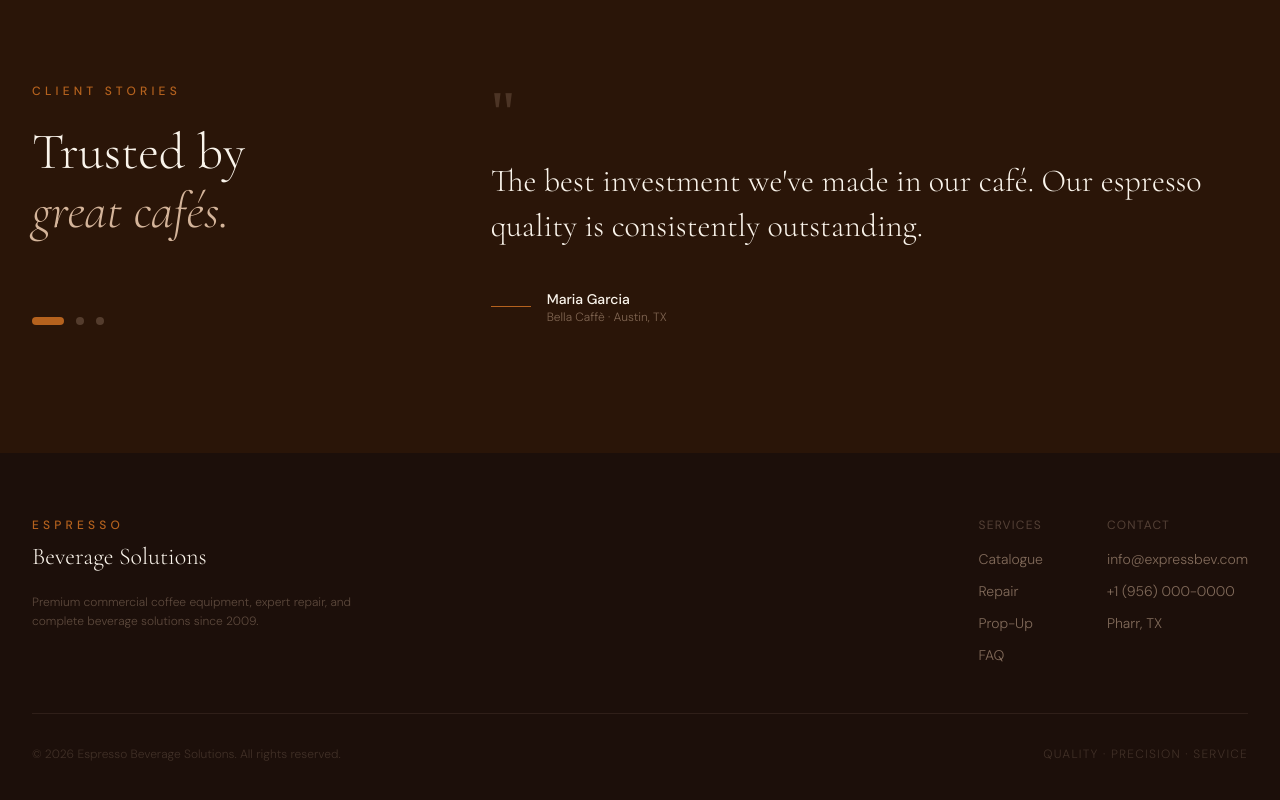
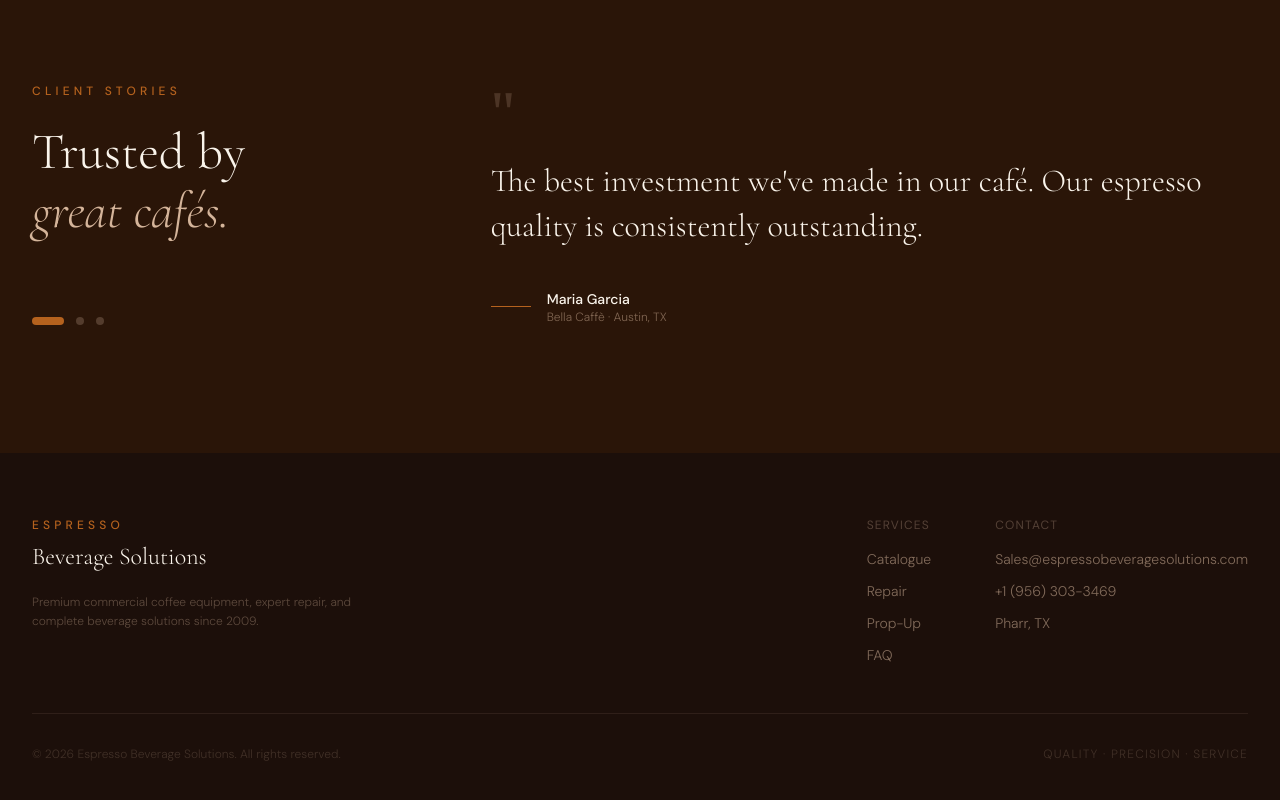
Before and after one commit to tonalliperalesvalencia-lab/EBS_Test-main, a React (Create React App) app: page / in a window 1280 px wide. Shown: the part 2500-3300 px from the top of the page. Built offline with nearby package versions, Linux system fonts and the light colour scheme.

Commit message:
footer changes

```diff
--- a/src/Components/Footer.jsx
+++ b/src/Components/Footer.jsx
@@ -37,8 +37,8 @@ const Footer = ({ onNavigate }) => (
             </div>
             <div className='flex flex-col gap-3'>
               <span className='text-xs tracking-widest uppercase mb-1' style={{color:'rgba(212,180,154,0.3)'}}>Contact</span>
-              <span className='text-sm font-light' style={{color:'rgba(212,180,154,0.55)'}}>info@expressbev.com</span>
-              <span className='text-sm font-light' style={{color:'rgba(212,180,154,0.55)'}}>+1 (956) 000-0000</span>
+              <span className='text-sm font-light' style={{color:'rgba(212,180,154,0.55)'}}>Sales@espressobeveragesolutions.com</span>
+              <span className='text-sm font-light' style={{color:'rgba(212,180,154,0.55)'}}>+1 (956) 303-3469</span>
               <span className='text-sm font-light' style={{color:'rgba(212,180,154,0.55)'}}>Pharr, TX</span>
             </div>
           </div>
```
